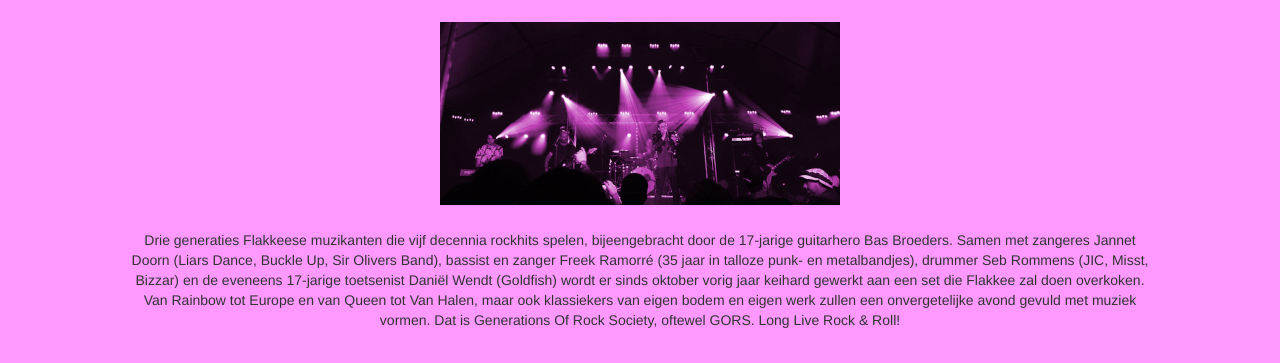
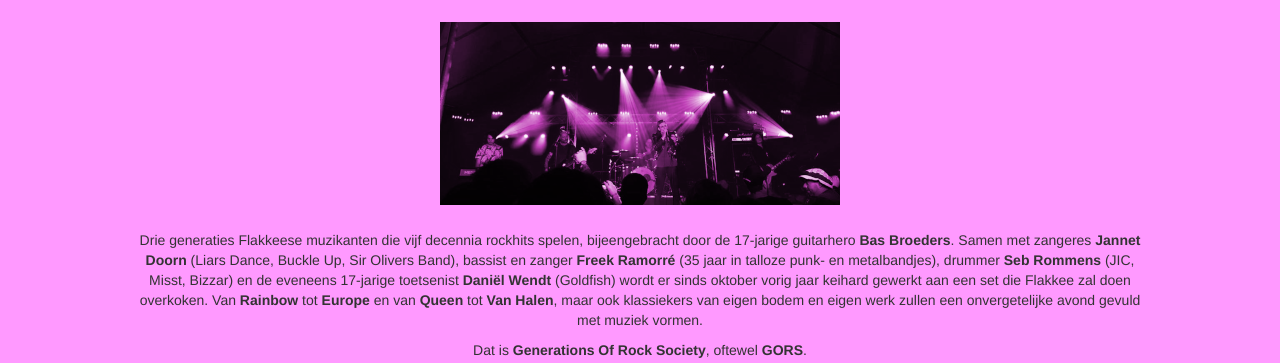
Before and after one commit to Code-Institute-Submissions/KikiBaaijens-generationsofrocksociety, a plain HTML site: page index.html in a window 1280 px wide. Shown: the part 437-800 px from the top of the page. Drawn offline with nearby package versions, Linux system fonts and the light colour scheme.

Commit message:
Final final finally

```diff
--- a/css/style.css
+++ b/css/style.css
@@ -105,7 +105,7 @@
   letter-spacing: 4px;
  }
 
- /*------------------------------------band*/
+ /*--------------------band and general properties text*/
 
  #live {
   padding: 25px;
--- a/index.html
+++ b/index.html
@@ -15,11 +15,13 @@
 
 <body>
     <div class="container-fluid">
+
         <!-- logo -->
         <div class="row">
             <header class="logo">
             </header>
         </div>
+
         <!-- navigation -->
         <div class="row">
             <ul id="nav" class="list-inline clearfix">
@@ -30,6 +32,7 @@
             </ul>
         </div>
     </div>
+
     <!-- introduction band plus bandmembers -->
     <div class="same-height">
         <div class="container-fluid center">
@@ -38,9 +41,11 @@
 
                 <img id="live" src="images/gorslive.png" alt="GORS op het podium">
 
-            <p>Drie generaties Flakkeese muzikanten die vijf decennia rockhits spelen, bijeengebracht door de 17-jarige guitarhero Bas Broeders. Samen met zangeres Jannet Doorn (Liars Dance, Buckle Up, Sir Olivers Band), bassist en zanger Freek Ramorré (35
-                jaar in talloze punk- en metalbandjes), drummer Seb Rommens (JIC, Misst, Bizzar) en de eveneens 17-jarige toetsenist Daniël Wendt (Goldfish) wordt er sinds oktober vorig jaar keihard gewerkt aan een set die Flakkee zal doen overkoken.
-                Van Rainbow tot Europe en van Queen tot Van Halen, maar ook klassiekers van eigen bodem en eigen werk zullen een onvergetelijke avond gevuld met muziek vormen. Dat is Generations Of Rock Society, oftewel GORS. Long Live Rock & Roll!</p>
+                <p>Drie generaties Flakkeese muzikanten die vijf decennia rockhits spelen, bijeengebracht door de 17-jarige guitarhero <strong>Bas Broeders</strong>. Samen met zangeres <strong>Jannet Doorn</strong> (Liars Dance, Buckle Up, Sir Olivers Band), bassist en zanger <strong>Freek Ramorré</strong> (35
+                jaar in talloze punk- en metalbandjes), drummer <strong>Seb Rommens</strong> (JIC, Misst, Bizzar) en de eveneens 17-jarige toetsenist <strong>Daniël Wendt</strong> (Goldfish) wordt er sinds oktober vorig jaar keihard gewerkt aan een set die Flakkee zal doen overkoken.
+                Van <strong>Rainbow</strong> tot <strong>Europe</strong> en van <strong>Queen</strong> tot <strong>Van Halen</strong>, maar ook klassiekers van eigen bodem en eigen werk zullen een onvergetelijke avond gevuld met muziek vormen.</p>
+                <p>Dat is <strong>Generations Of Rock Society</strong>, oftewel <strong>GORS</strong>.</p>
+                <h3>Long Live Rock & Roll!</h3>
             </div>
         </div>
 
@@ -66,6 +71,7 @@
                 <img src="images/sebrommens.png" alt="Seb op het podium" class="thumbnail">
             </div>
         </div>
+    </div>
 
     <!-- footer -->
     <footer class="container-fluid">
@@ -77,7 +83,6 @@
                 <li><a href="mailto:gors@gmail.com"><img src="images/email.png" alt="Emaillogo"></a></li>
             </ul>
         </div>
-        </div>
     </footer>
 
 </body>
```
Also changed, not shown: bookus.html (+1 -1 lines), music.html (+2 -2 lines), ontour.html (+1 -1 lines). Lines whose indentation alone changed are shown as unchanged.
